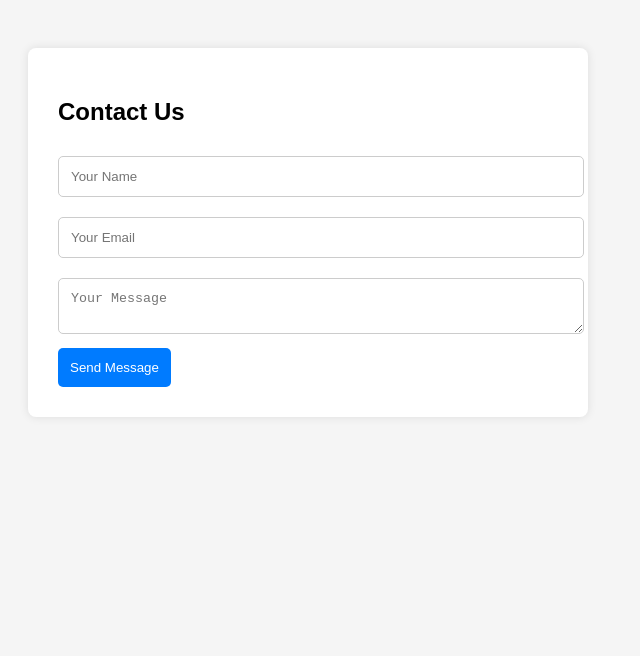
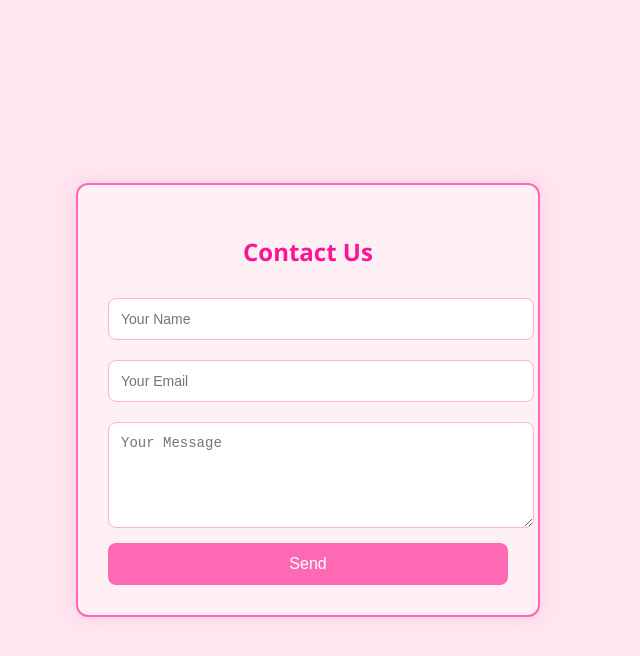
Before and after one commit to tazeemmmm/contact-form, a plain HTML site: page index.html in a window 1280 px wide. Shown: the whole page, without its empty margins (332-972 px from the left). Drawn offline with Linux system fonts and the light colour scheme.

Commit message:
Add files via upload

```diff
--- a/index.html
+++ b/index.html
@@ -1,52 +1,75 @@
 <!DOCTYPE html>
 <html lang="en">
 <head>
-  <meta charset="UTF-8" />
-  <meta name="viewport" content="width=device-width, initial-scale=1.0" />
+  <meta charset="UTF-8">
+  <meta name="viewport" content="width=device-width, initial-scale=1.0">
   <title>Contact Form</title>
   <style>
     body {
-      font-family: Arial, sans-serif;
-      background: #f5f5f5;
-      padding: 40px;
+      background: #ffe6f0; /* Light Pink Background */
+      font-family: 'Segoe UI', Tahoma, Geneva, Verdana, sans-serif;
+      margin: 0;
+      padding: 0;
+      display: flex;
+      justify-content: center;
+      align-items: center;
+      min-height: 100vh;
     }
+
     .form-container {
-      max-width: 500px;
-      margin: auto;
-      background: white;
+      background: #fff0f5; /* Slightly darker pink */
+      border: 2px solid #ff69b4; /* Dark Pink Border */
+      border-radius: 12px;
       padding: 30px;
-      border-radius: 8px;
-      box-shadow: 0 0 10px rgba(0,0,0,0.1);
+      width: 100%;
+      max-width: 400px;
+      box-shadow: 0 0 20px rgba(255, 105, 180, 0.2);
     }
+
+    h2 {
+      text-align: center;
+      color: #ff1493; /* Dark Pink Text */
+      margin-bottom: 20px;
+    }
+
     input, textarea {
       width: 100%;
       padding: 12px;
       margin: 10px 0;
-      border-radius: 5px;
-      border: 1px solid #ccc;
+      border: 1px solid #ffb6c1;
+      border-radius: 8px;
+      background-color: #fff;
+      font-size: 14px;
     }
+
     button {
-      background: #007BFF;
+      background-color: #ff69b4; /* Dark Pink */
       color: white;
       padding: 12px;
+      width: 100%;
       border: none;
-      border-radius: 5px;
+      border-radius: 8px;
+      font-size: 16px;
       cursor: pointer;
+      transition: background-color 0.3s ease;
     }
+
     button:hover {
-      background: #0056b3;
+      background-color: #ff1493; /* Darker on hover */
     }
   </style>
 </head>
 <body>
+
   <div class="form-container">
     <h2>Contact Us</h2>
-    <form action="https://formsubmit.co/james.graceful70@gmail.com" method="POST">
-      <input type="text" name="name" placeholder="Your Name" required />
-      <input type="email" name="email" placeholder="Your Email" required />
-      <textarea name="message" placeholder="Your Message" required></textarea>
-      <button type="submit">Send Message</button>
+    <form action="https://formspree.io/f/xpwdbyvz" method="POST">
+      <input type="text" name="name" placeholder="Your Name" required>
+      <input type="email" name="email" placeholder="Your Email" required>
+      <textarea name="message" placeholder="Your Message" required rows="5"></textarea>
+      <button type="submit">Send</button>
     </form>
   </div>
+
 </body>
 </html>
```
